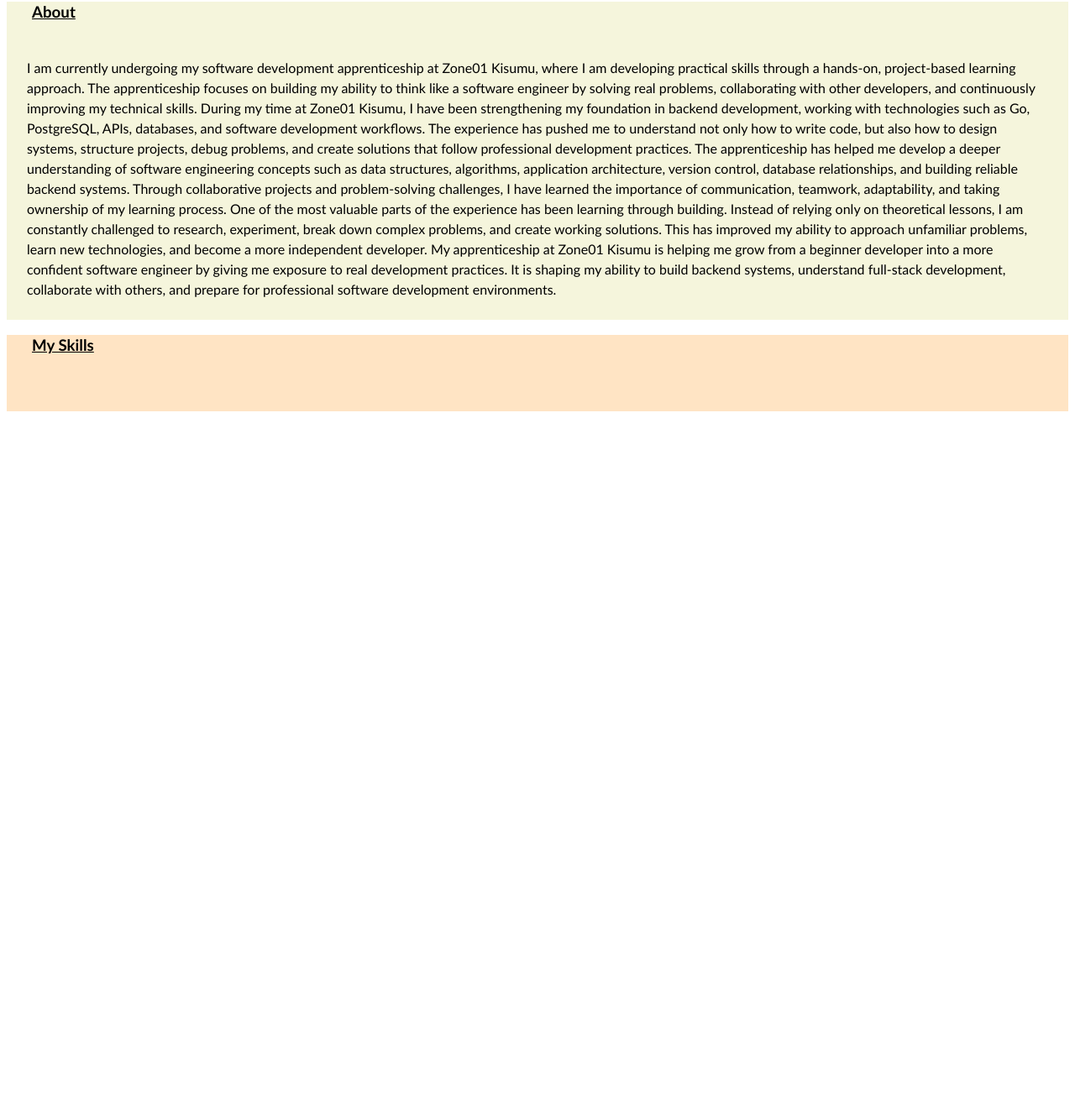
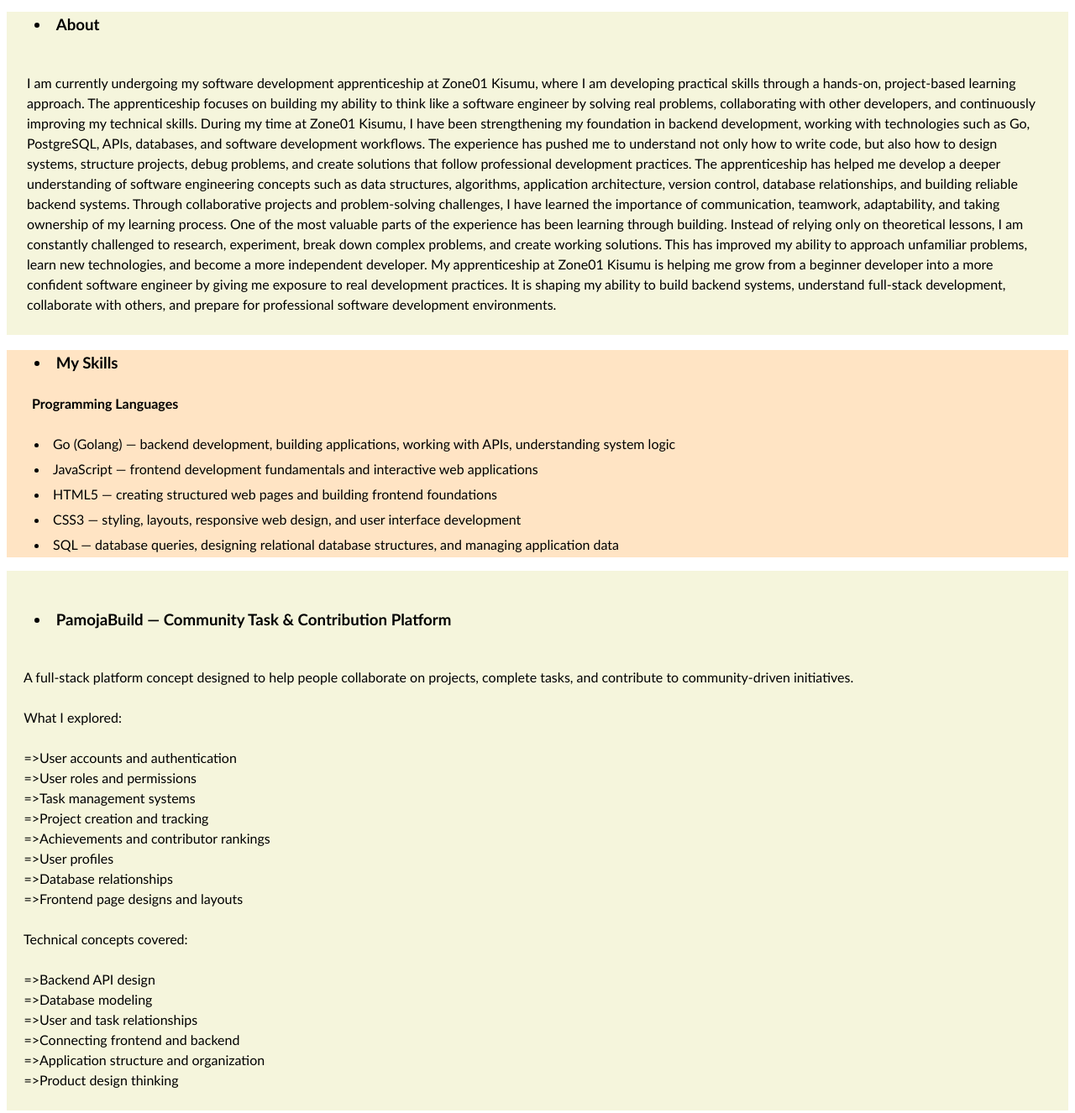
Before and after one commit to LawObare/js-practice, a plain HTML site: page profile/index.html in a window 1280 px wide. Shown: the part 504-1830 px from the top of the page at 84% size. Before the commit the page ends 1010 px from the top, so only its background shows below. Drawn offline with Linux system fonts and the light colour scheme.

Commit message:
Feat: Almost done

```diff
--- a/profile/index.html
+++ b/profile/index.html
@@ -12,7 +12,7 @@
         <li><a href="#About">About</a></li>
         <li><a href="#Skills">Skills</a></li>
         <li><a href="#Projects">Projects</a></li>
-        <li><a href="">Contacts</a></li>
+        <li><a href="#Contacts">Contacts</a></li>
     </ul>
     <section id="Home">
         <div class="Profile">
@@ -23,7 +23,7 @@
         </div>
     </div>
     <hr>
-    <h3 style="text-indent: 30px"><u>Intro</u></h3>
+    <h3 style="text-indent: 30px"><li>Intro</li></h3>
     <p>
 I am Lawrence Obare, an aspiring full-stack developer passionate about building real-world software solutions. I am currently developing my skills in backend development, working with Go, PostgreSQL, APIs, databases, and modern development workflows while continuing to grow my understanding of software architecture and system design.
 My learning journey has been focused on building projects that challenge me to understand how applications are created from the ground up. I have explored concepts such as designing database structures, creating backend systems, connecting frontend and backend applications, and organizing projects using professional development practices.
@@ -32,7 +32,7 @@
     </p>
     </section>
     <section id="About">
-        <h3 style="text-indent: 30px"><u>About</u></h3>
+        <h3 style="text-indent: 30px"><li>About</li></h3>
         <p>
 I am currently undergoing my software development apprenticeship at Zone01 Kisumu, where I am developing practical skills through a hands-on, project-based learning approach. The apprenticeship focuses on building my ability to think like a software engineer by solving real problems, collaborating with other developers, and continuously improving my technical skills.
 During my time at Zone01 Kisumu, I have been strengthening my foundation in backend development, working with technologies such as Go, PostgreSQL, APIs, databases, and software development workflows. The experience has pushed me to understand not only how to write code, but also how to design systems, structure projects, debug problems, and create solutions that follow professional development practices.
@@ -43,10 +43,39 @@
         </p>
     </section>
     <section id="Skills">
-        <h3 style="text-indent: 30px;"><u>My Skills</u></h3>
-        <p>
+        <h3 style="text-indent: 30px;"><li>My Skills</li></h3>
+        <h4 style="text-indent: 30px">Programming Languages</h4>
+            <li>Go (Golang) — backend development, building applications, working with APIs, understanding system logic</li>
+            <li>JavaScript — frontend development fundamentals and interactive web applications</li>
+            <li>HTML5 — creating structured web pages and building frontend foundations</li>
+            <li>CSS3 — styling, layouts, responsive web design, and user interface development</li>
+            <li>SQL — database queries, designing relational database structures, and managing application data</li>
+    </section>
+    <section id="Projects">
+        <pre>
+            <h3 style="text-indent: 30px;"><li>PamojaBuild — Community Task & Contribution Platform</li></h3>
+     A full-stack platform concept designed to help people collaborate on projects, complete tasks, and contribute to community-driven initiatives.
 
-        </p>
+     What I explored:
+
+     =>User accounts and authentication
+     =>User roles and permissions
+     =>Task management systems
+     =>Project creation and tracking
+     =>Achievements and contributor rankings
+     =>User profiles
+     =>Database relationships
+     =>Frontend page designs and layouts
+
+     Technical concepts covered:
+
+     =>Backend API design
+     =>Database modeling
+     =>User and task relationships
+     =>Connecting frontend and backend
+     =>Application structure and organization
+     =>Product design thinking
+        </pre>
     </section>
 </body>
 </html>
--- a/profile/style.css
+++ b/profile/style.css
@@ -77,3 +77,16 @@
 #Skills {
     background-color: bisque;
 }
+
+#Projects {
+    background-color: beige;
+}
+
+li {
+    padding: 3px;
+    text-indent: 30px;
+}
+
+pre {
+    font-family: Candara;
+}
```
